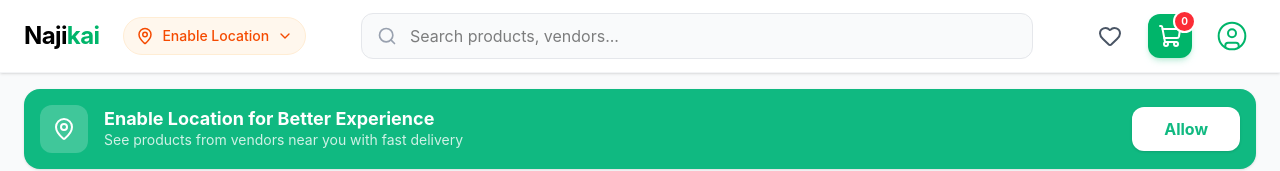
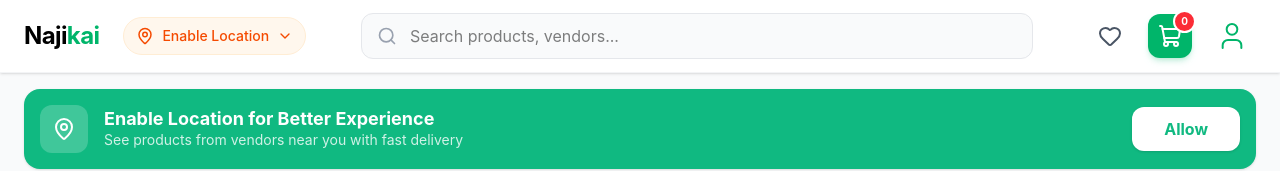
Before and after one commit to NirjalaSubedi/Najikaii, a React app in the folder frontend/: page / in a window 1280 px wide. Shown: the top 171 px of the page. Built offline with nearby package versions, Linux system fonts and the light colour scheme; the HTML template or start-up script is replaced by a standard one.

Commit message:
fix: replace UserCircle icon with User in Navbar component

```diff
--- a/frontend/src/Components/Navbar.jsx
+++ b/frontend/src/Components/Navbar.jsx
@@ -1,5 +1,5 @@
 import React from 'react';
-import { Search, MapPin, ShoppingCart, Heart, ChevronDown, UserCircle } from 'lucide-react';
+import { Search, MapPin, ShoppingCart, Heart, ChevronDown, User } from 'lucide-react';
 
 const Navbar = () => {
   return (
@@ -49,7 +49,7 @@ const Navbar = () => {
 
         {/* Profile Icon Section*/}
         <button className="p-2 text-[#00B56A] hover:bg-green-50 rounded-full transition-all flex items-center justify-center">
-             <UserCircle size={32} strokeWidth={1.5} />
+             <User size={32} strokeWidth={1.5} />
         </button>
 
       </div>
```
